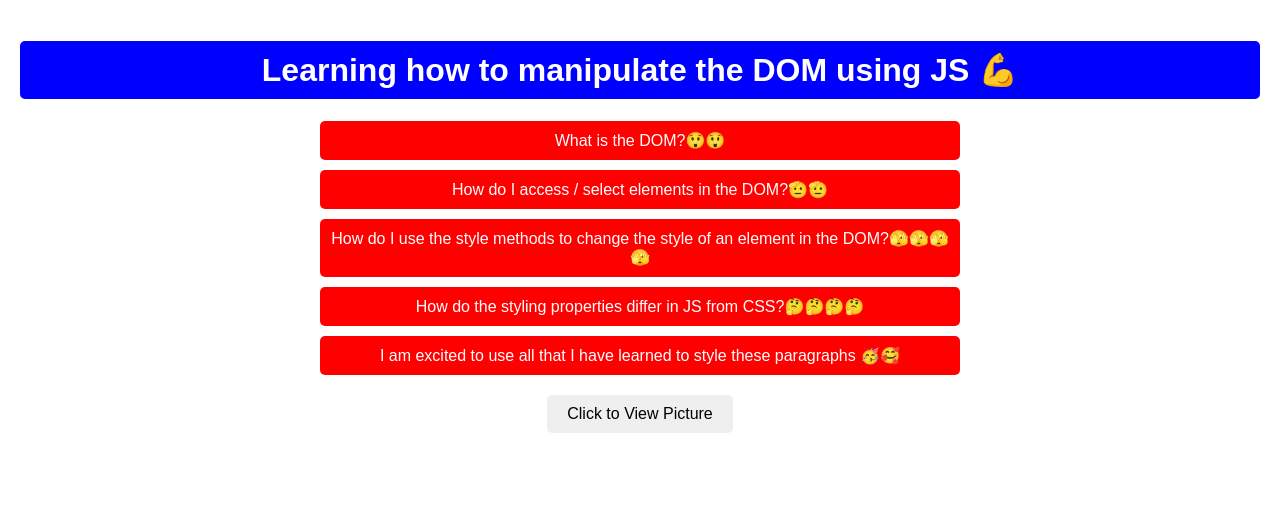
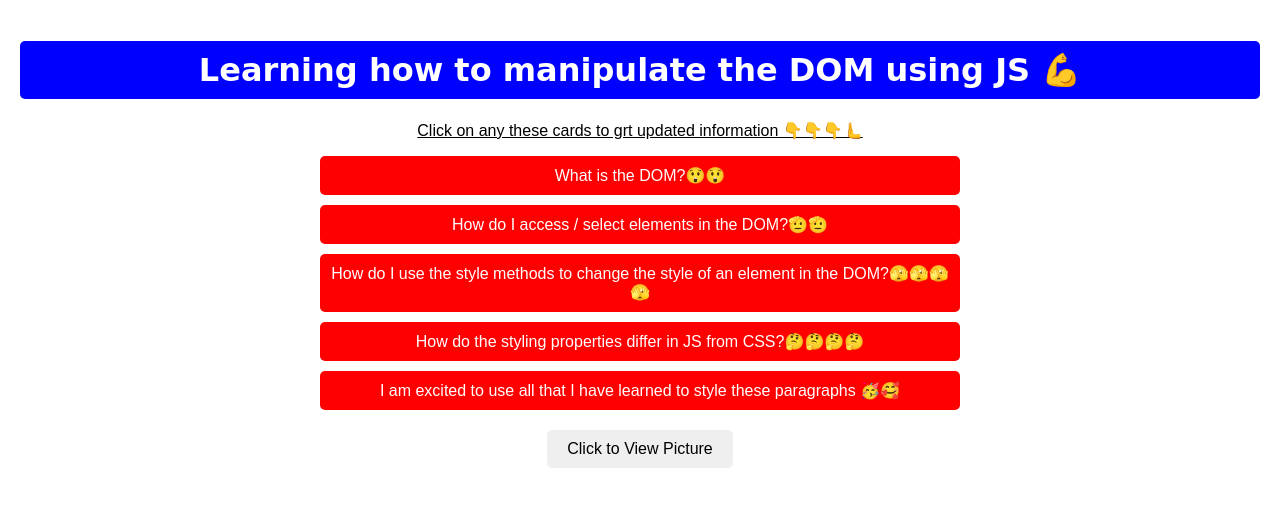
Before and after one commit to marriet-aho/T4G_homework10, a plain HTML site: page index.html in a window 1280 px wide. Drawn offline with Linux system fonts and the light colour scheme.

Commit message:
adding all files

```diff
--- a/index.html
+++ b/index.html
@@ -9,6 +9,7 @@
 <body>
   <div id="content">
     <h1>Learning how to manipulate the DOM using JS 💪</h1>
+    <p> <u> Click on any these cards to grt updated information 👇👇👇🫷 </u></p>
     <p class="line" id="line1">What is the DOM?😲😲</p>
     <p class="line" id="line2">How do I access / select elements in the DOM?🫡🫡</p>
     <p class="line" id="line3">How do I use the style methods to change the style of an element in the DOM?🫣🫣🫣🫣</p>
--- a/src/style.css
+++ b/src/style.css
@@ -14,6 +14,7 @@ h1 {
   background-color: blue;
   padding: 10px;
   border-radius: 5px;
+  font-family: cursive;
 }
 
 
```
